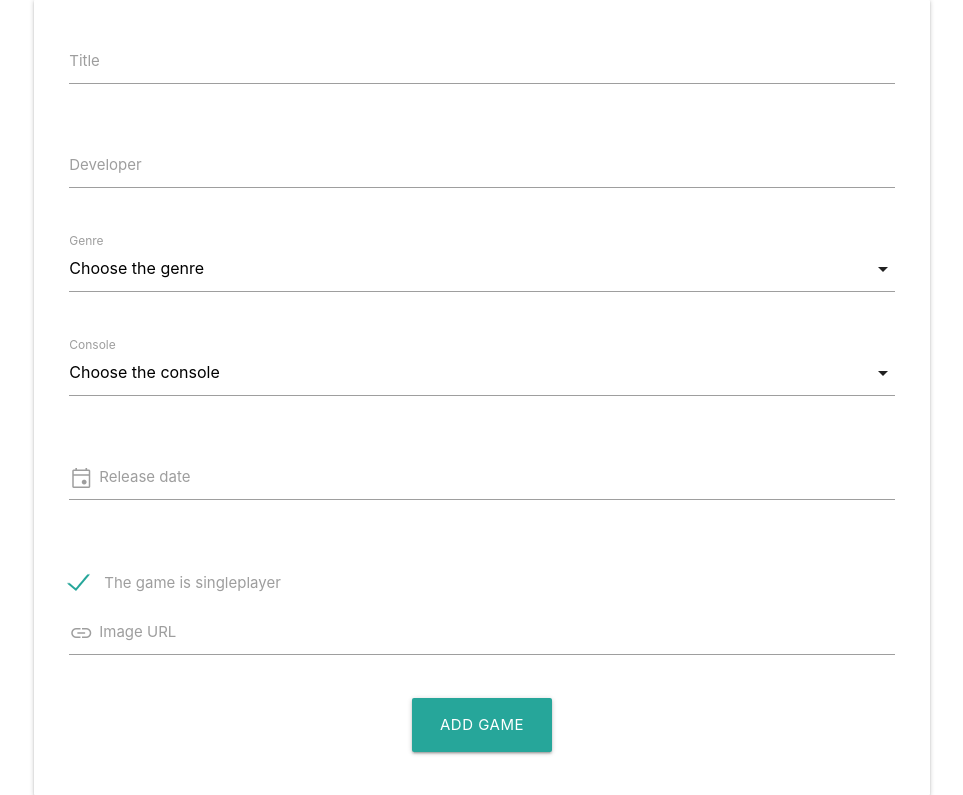
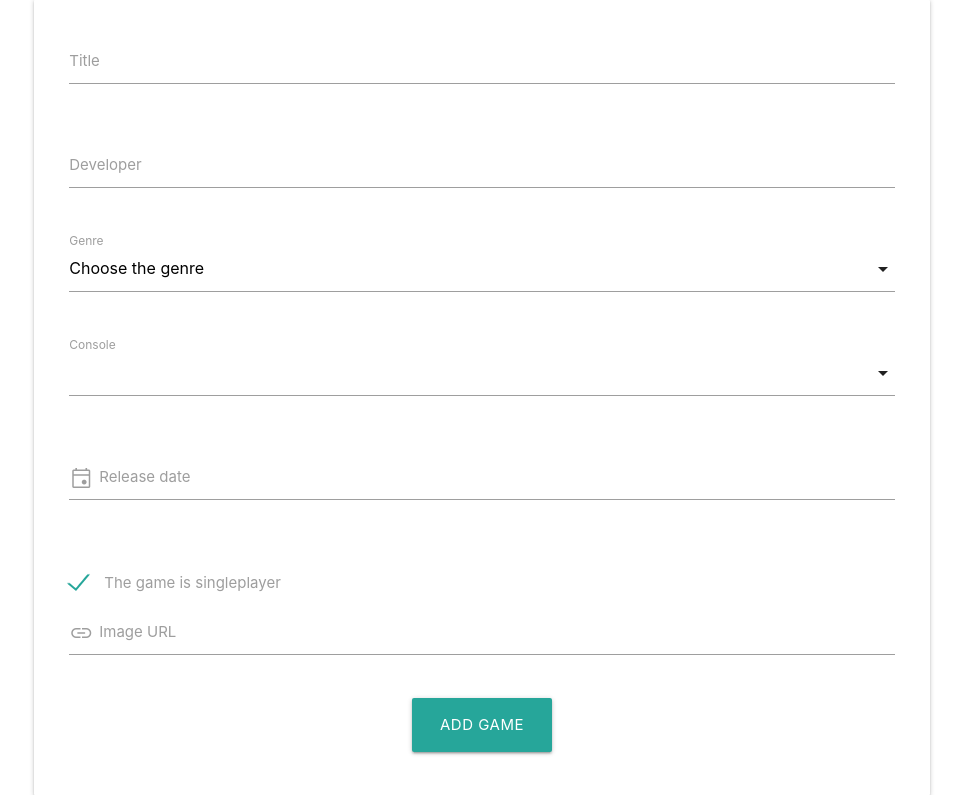
Before and after one commit to antonia-white/game-base, a Flask app: page /add_game in a window 1280 px wide. Shown: the part 160-955 px from the top of the page, without its empty margins (158-1121 px from the left). Run offline with Flask 2, Linux system fonts and the light colour scheme; the visitor is signed in with stand-in values (Sample User, id 1); data that the repository does not hold is empty.

Commit message:
Change console field to multi select in add_game.html

```diff
--- a/gamebase/templates/add_game.html
+++ b/gamebase/templates/add_game.html
@@ -34,8 +34,7 @@
         <!-- Console -->
         <div class="row">
             <div class="input-field col s12">
-                <select id="console" name="console">
-                    <option value="" disabled selected>Choose the console</option>
+                <select multiple id="console" name="console">
                     {% for console in consoles %}
                     <option value="{{ console.console_name }}">{{ console.console_name }}</option>
                     {% endfor %}
```
